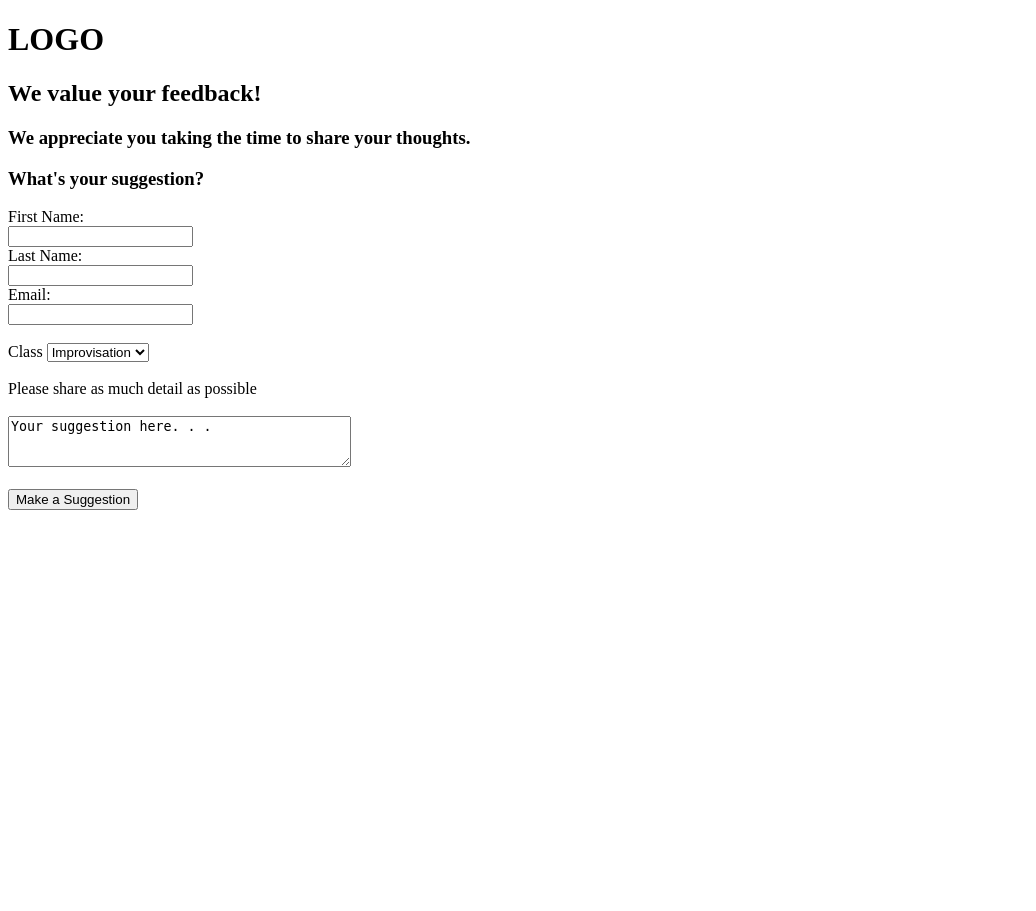
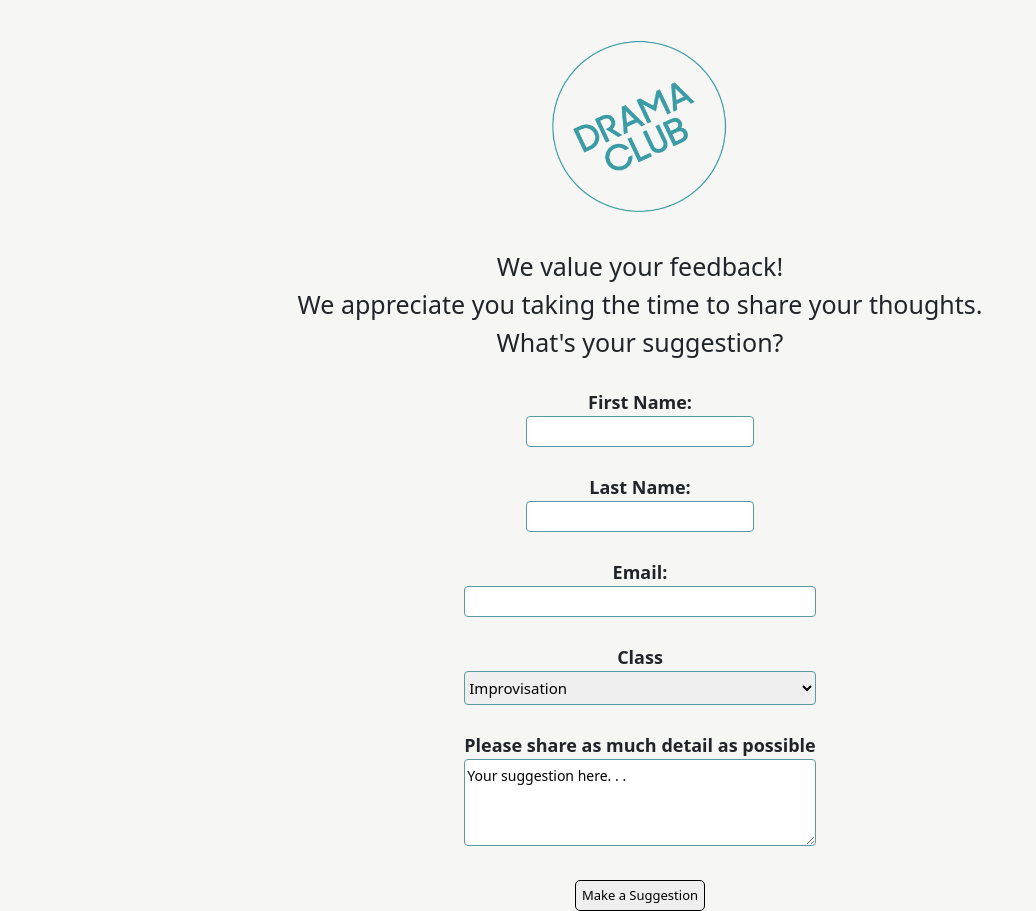
Before and after one commit to AshAdamsCodes/SuggestionForm, a PHP site: page / in a window 1280 px wide. Shown: the whole page, without its empty margins (0-1036 px from the left). Before the commit the page ends 510 px from the top, so only its background shows below. Run offline with PHP 8.4, Linux system fonts and the light colour scheme; some web fonts are replaced.

Commit message:
somewhat completed project

```diff
--- a/Project 3/index.php
+++ b/Project 3/index.php
@@ -1,23 +1,143 @@
 <!DOCTYPE html>
 <html>
-<body>
-    <h1>LOGO</h1>
+  <head>
+  <head>
+    <meta charset="utf-8">
+    <link href="https://fonts.googleapis.com/css?family=Open+Sans" rel="stylesheet">
+    <title>Share Feedback</title>
+    <!-- Bootstrap CSS -->
+    <link href="https://cdn.jsdelivr.net/npm/bootstrap@5.1.3/dist/css/bootstrap.min.css" rel="stylesheet" integrity="sha384-1BmE4kWBq78iYhFldvKuhfTAU6auU8tT94WrHftjDbrCEXSU1oBoqyl2QvZ6jIW3" crossorigin="anonymous">
+    <link href="./assets/css/style.css" rel="stylesheet">
+    <link rel="stylesheet" media="screen" href="https://fontlibrary.org//face/glacial-indifference" type="text/css"/>
+
+    <style>
+      body {
+        background-color: #f6f6f4;
+        font-family: font-family: 'GlacialIndifferenceRegular';
+        font-weight: normal;
+        font-style: normal;
+        text-align: center;
+      }
+
+      form {
+        line-height: 27px;
+      }
+
+      h3, h2 {
+        font-size: 25px;
+      }
+
+
+      input, textarea /*[type="text"], input[type="date"], input[type="time"], */ {
+        min-height: 15px;
+        border-radius: 5px;
+        border:1px solid black;
+        font-size: 13px;
+
+        /*font-family: 'Segoe UI', Tahoma, Geneva, Verdana, sans-serif;*/
+      }
+
+      /*input[type="radio"] {
+        margin-left: 12px;
+      }*/
+
+      #main {
+        background-color: white;
+        text-align: left;
+        padding-left: 30px;
+        height: 100vh;
+        border-radius: 15px;
+        margin: 2% 10%;
+        overflow: auto;
+      }
+
+      #top {
+        /*background-color: #b05ddf;*/
+        margin: 2% 10%;
+        border-radius: 15px;
+      }
+
+      #top img {
+        display: block;
+        width: 35%;
+        margin: 0 auto;
+        height: 200px;
+        width: 200px;
+      }
+
+
+      label{
+          font-size: 18px;
+      }
+
+      input[type=submit]:hover {
+        background-color: #5999a2;
+        color: #f6f6f4;
+      }
+
+      input[type=text], select {
+        width: 100%;
+        /*padding: 10px 20px;*/
+        /*margin: 8px 0;*/
+        display: inline-block;
+        border: 1px solid  #5999a2;
+        border-radius: 4px;
+        box-sizing: border-box;
+        font-size: 15px;
+      }
+
+      input[type=text]:active{
+        background-color: #5999a2;
+
+}
+
+      textarea{
+        width: 100%;
+        /*padding: 10px 20px;*/
+        /*margin: 8px 0;*/
+        display: inline-block;
+        border: 1px solid #5999a2;
+        border-radius: 4px;
+        box-sizing: border-box;
+        font-size: 14px;
+      }
+
+      select{
+        padding-top: 5px;
+        padding-bottom: 5px;
+
+      }
+
+      label{
+        font-weight: bold;
+      }
+
+    </style>
+  </head>
+
+  <body>
+    <section id="top">
+      <img src="assets/img/Drama Club Logo_Full_Teal@2x.png" alt="Drama Club Logo">
+    </section>
     <section class="header">
         <h2>We value your feedback!</h2>
         <h3>We appreciate you taking the time to share your thoughts.</h3>
         <h3>What's your suggestion?</h3>
+        <br>
     </section>
 
 
 
-  <form method="post" action="read.php">
+  <form method="post" action="read.php" >
     <label>First Name:<br>
       <input type="text" name="first">
     </label>
     <br>
+    <br>
     <label>Last Name:<br>
       <input type="text" name="last">
     </label>
+    <br>
     <br>
     <label>Email:<br>
       <input type="text" name="eml">
@@ -25,6 +145,7 @@
     <br>
     <section class="class">
       <label for="class">Class</label>
+      <br>
         <select name="class" id="class">
           <option value="improvisation">Improvisation</option>
           <option value="acting">Acting</option>
@@ -35,7 +156,6 @@
     <section class="suggestion">
         <label for="suggestion">Please share as much detail as possible</label>
         <br>
-        <br>
           <textarea id="suggestion" name="suggestion" rows="3" cols="40">Your suggestion here. . . </textarea>
     </section>
     <br>
```
Also changed, not shown: Project 3/read.php (+56 -7 lines), Project 3/assets/img/Drama Club Logo_Full_Teal@2x.png (added), Project 3/assets/img/Drama Club Logo_Full_White@2x.png (added).
